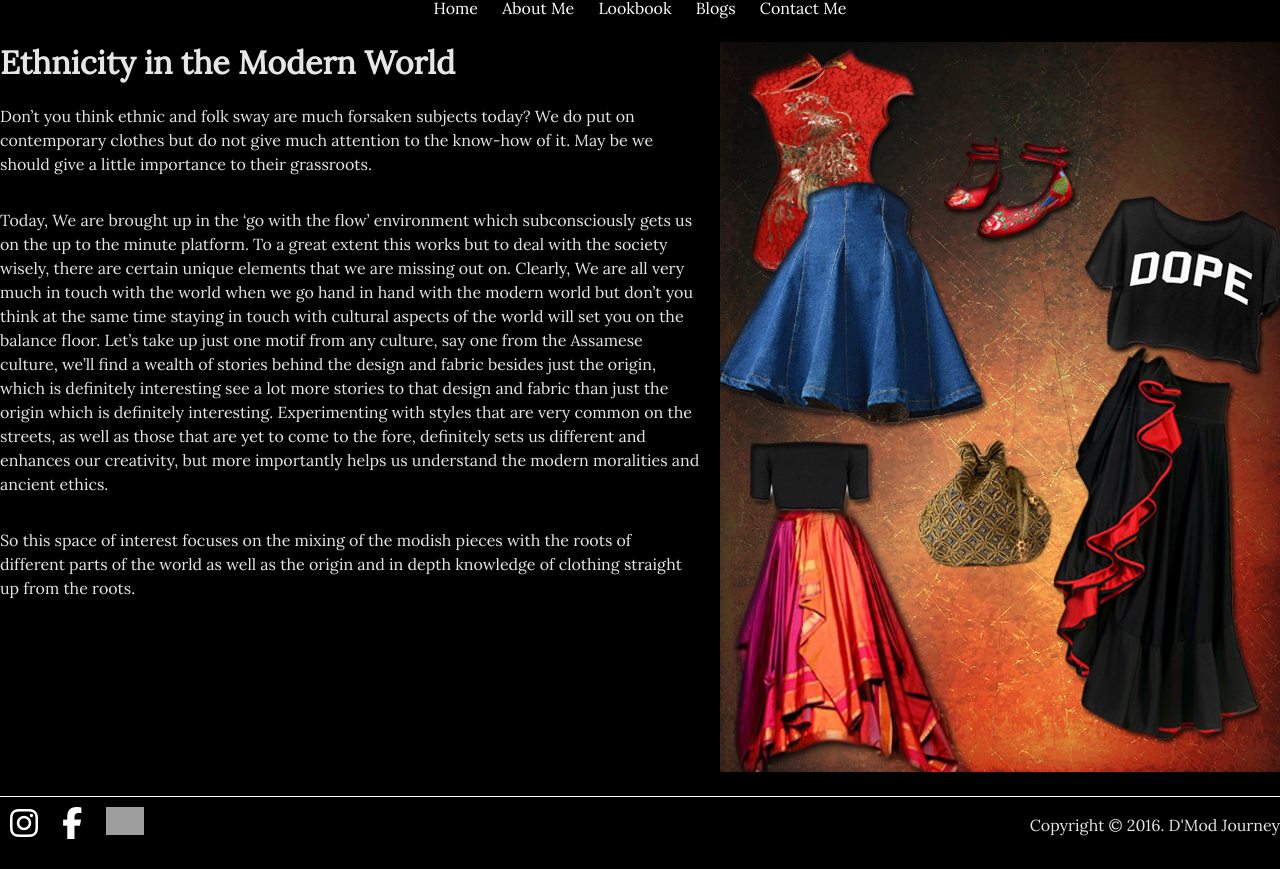
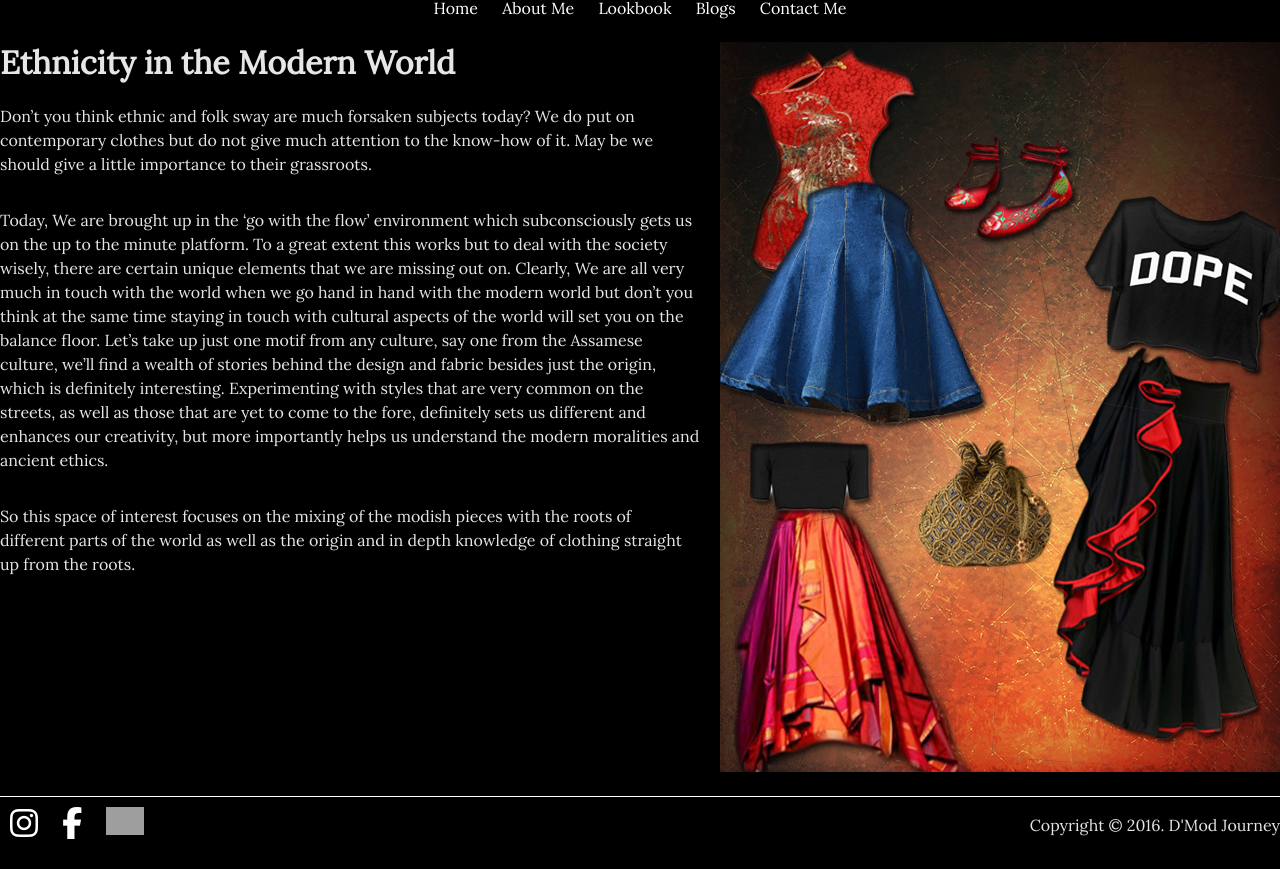
Before and after one commit to mspejavar/mspejavar.github.io, a Jekyll site: the page built from ethnicity.md, in a window 1280 px wide, cut to the strip 354-1223 px from the top of the page. Built offline with Jekyll 4.4.1, drawn with Linux system fonts in a browser that asks for light colours; nearby versions of some CDN libraries; grey boxes are pictures that could not be loaded.

Commit message:
Updated ethnicity.md

```diff
--- a/ethnicity.md
+++ b/ethnicity.md
@@ -2,12 +2,12 @@
 layout: category
 title: Ethnicity in the Modern World
 permalink: /ethnicity/
-featureImage: '/images/emw.jpg'
-thumbnailImage: '/images/thumbs/emw.jpg'
+featureImage: /images/emw.jpg
+thumbnailImage: /images/thumbs/emw.jpg
 published: true
 ---
 Don’t you think ethnic and folk sway are much forsaken subjects today? We do put on contemporary clothes but do not give much attention to the know-how of it.  May be we should give a little importance to their grassroots.
 
-Today, We are brought up in the ‘go with the flow’ environment which subconsciously gets us on the up to the minute platform. To a great extent this works but to deal with the society wisely, there are certain unique elements that we are missing out on. Clearly, We are all very much in touch with the world when we go hand in hand with the modern world but don’t you think at the same time staying in touch with cultural aspects of the world will set you on the balance floor. Let’s take up just one motif from any culture, say one from the Assamese culture, we’ll find a wealth of stories behind the design and fabric besides just the origin, which is definitely interesting see a lot more stories to that design and fabric than just the origin which is definitely interesting. Experimenting with styles that are very common on the streets, as well as those that are yet to come to the fore, definitely sets us different and enhances our creativity, but more importantly helps us understand the modern moralities and ancient ethics.
+Today, We are brought up in the ‘go with the flow’ environment which subconsciously gets us on the up to the minute platform. To a great extent this works but to deal with the society wisely, there are certain unique elements that we are missing out on. Clearly, We are all very much in touch with the world when we go hand in hand with the modern world but don’t you think at the same time staying in touch with cultural aspects of the world will set you on the balance floor. Let’s take up just one motif from any culture, say one from the Assamese culture, we’ll find a wealth of stories behind the design and fabric besides just the origin, which is definitely interesting. Experimenting with styles that are very common on the streets, as well as those that are yet to come to the fore, definitely sets us different and enhances our creativity, but more importantly helps us understand the modern moralities and ancient ethics.
 
 So this space of interest focuses on the mixing of the modish pieces with the roots of different parts of the world as well as the origin and in depth knowledge of clothing straight up from the roots.
```
